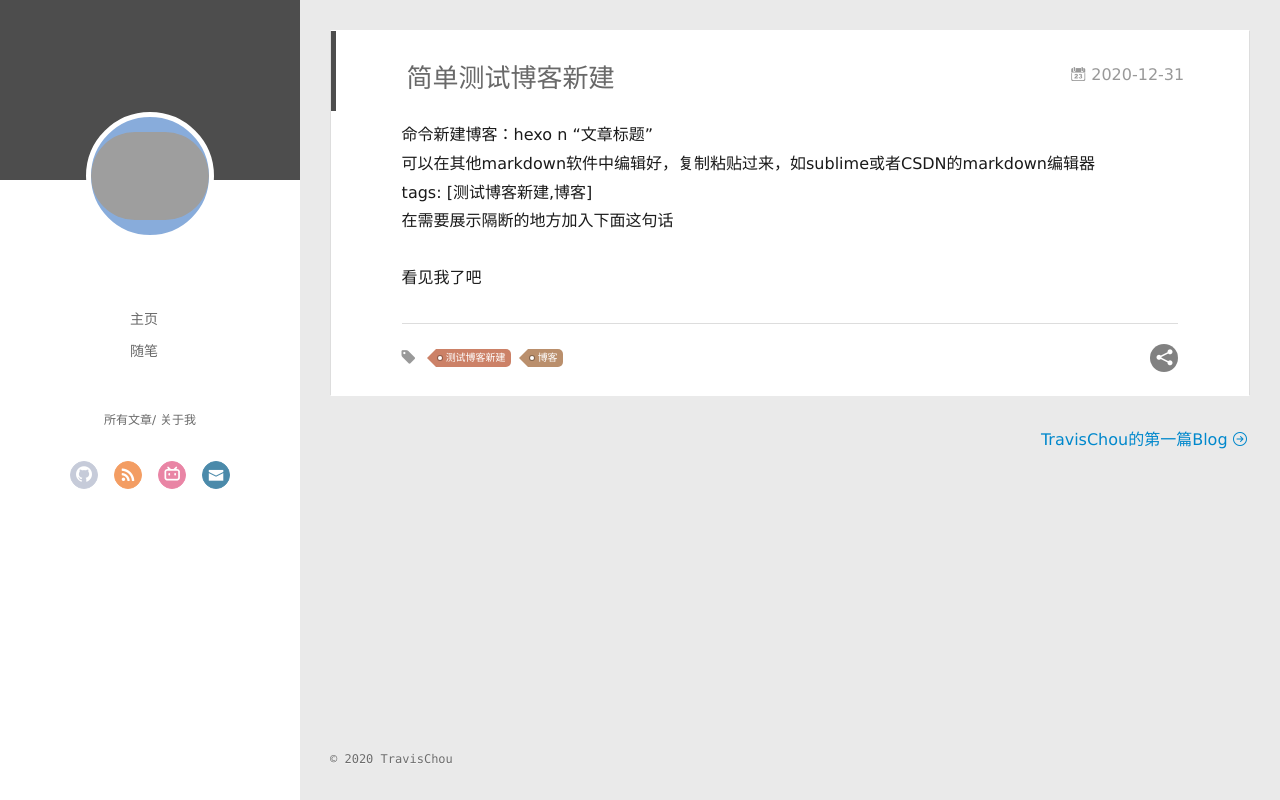
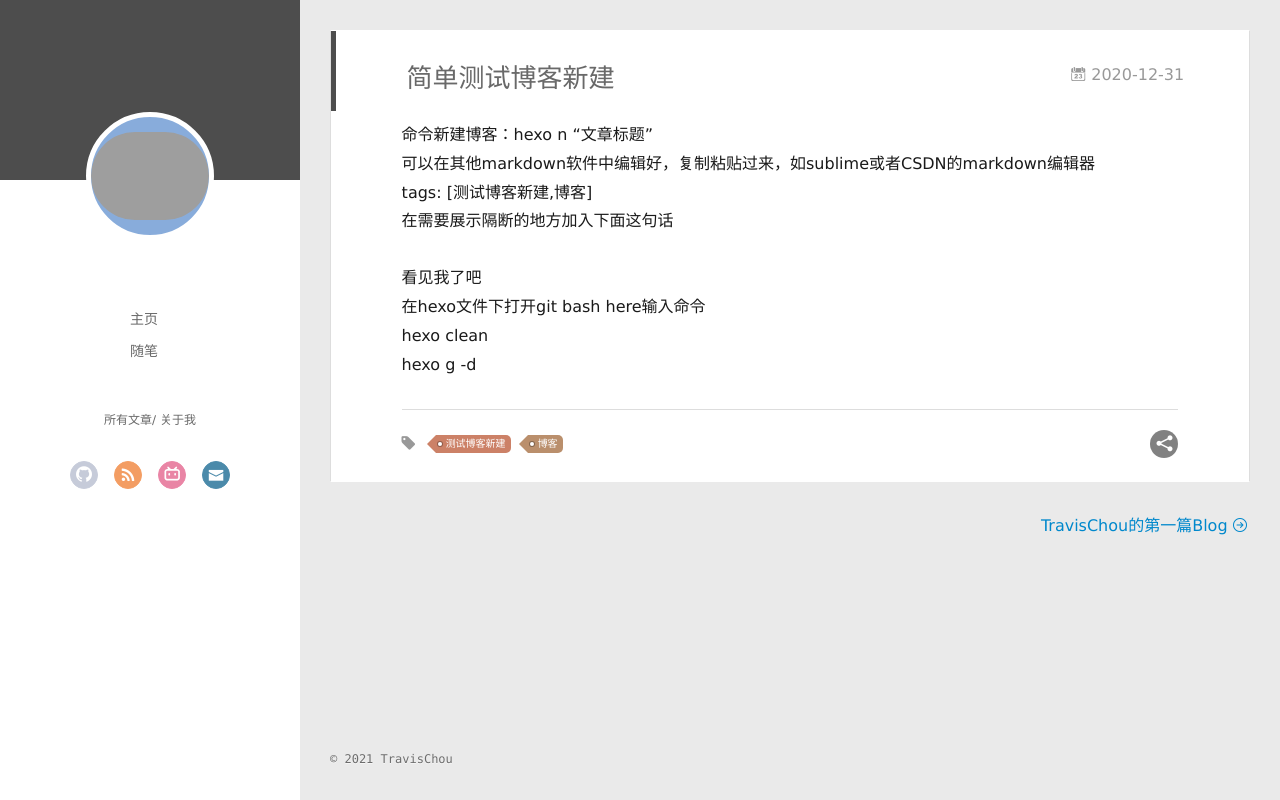
Before and after one commit to TravisChou/TravisChou.github.io, a plain HTML site: page 2020/12/31/简单测试博客新建/index.html in a window 1280 px wide. Drawn offline with Linux system fonts and the light colour scheme; grey boxes are pictures that could not be loaded.

Commit message:
Site updated: 2021-03-12 17:16:37

```diff
--- a/2020/12/31/简单测试博客新建/index.html
+++ b/2020/12/31/简单测试博客新建/index.html
@@ -16,7 +16,7 @@
 <meta property="og:description" content="命令新建博客：hexo n “文章标题”可以在其他markdown软件中编辑好，复制粘贴过来，如sublime或者CSDN的markdown编辑器tags: [测试博客新建,博客]在需要展示隔断的地方加入下面这句话">
 <meta property="og:locale">
 <meta property="article:published_time" content="2020-12-31T08:07:30.000Z">
-<meta property="article:modified_time" content="2020-12-31T08:41:04.927Z">
+<meta property="article:modified_time" content="2021-03-12T09:15:40.635Z">
 <meta property="article:author" content="TravisChou">
 <meta property="article:tag" content="测试博客新建">
 <meta property="article:tag" content="博客">
@@ -174,7 +174,7 @@
 
         <p>命令新建博客：hexo n “文章标题”<br>可以在其他markdown软件中编辑好，复制粘贴过来，如sublime或者CSDN的markdown编辑器<br>tags: [测试博客新建,博客]<br>在需要展示隔断的地方加入下面这句话</p>
 <a id="more"></a>
-<p>看见我了吧</p>
+<p>看见我了吧<br>在hexo文件下打开git bash here输入命令<br>hexo clean<br>hexo g -d</p>
 
 
 
@@ -307,7 +307,7 @@
   <div class="outer">
     <div id="footer-info">
     	<div class="footer-left">
-    		&copy; 2020 TravisChou
+    		&copy; 2021 TravisChou
     	</div>
       	<div class="footer-right">
 		<!-- 显示主题作者：
```
Also changed, not shown: 2020/12/28/TravisChou的第一篇Blog/index.html (+1 -1 lines), archives/2020/12/index.html (+1 -1 lines), archives/2020/index.html (+1 -1 lines), archives/index.html (+1 -1 lines), index.html (+1 -1 lines), tags/LeetCode/index.html (+1 -1 lines), tags/博客/index.html (+1 -1 lines), tags/测试博客新建/index.html (+1 -1 lines).
